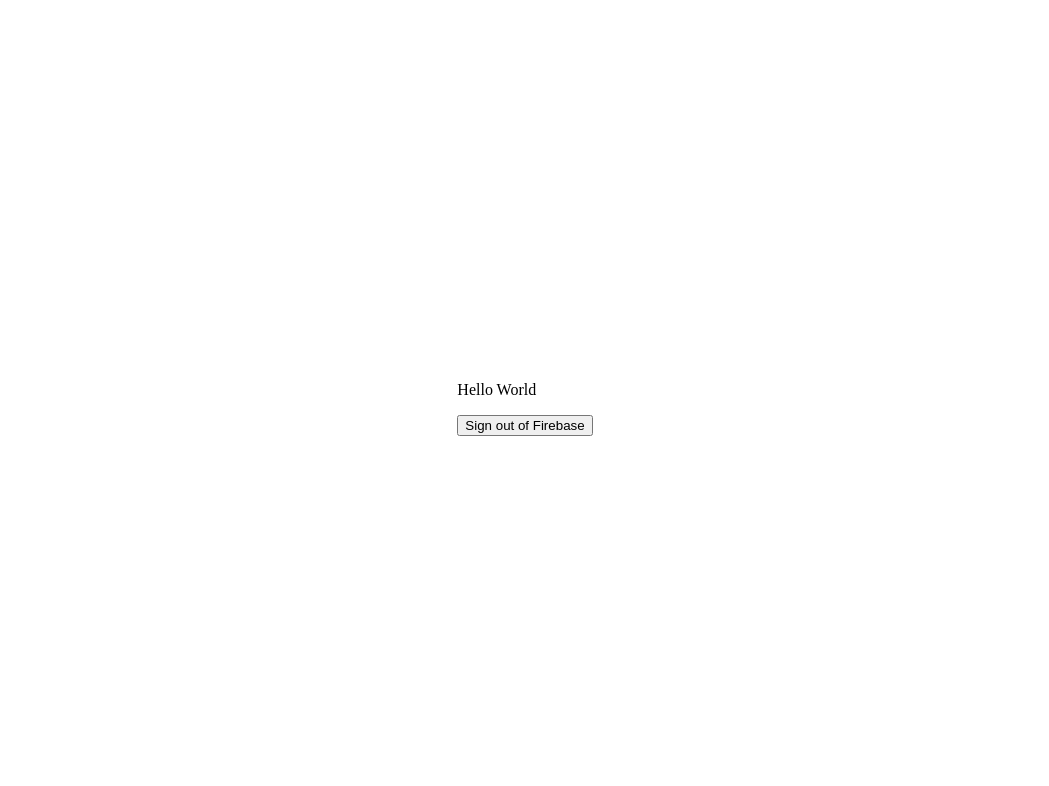
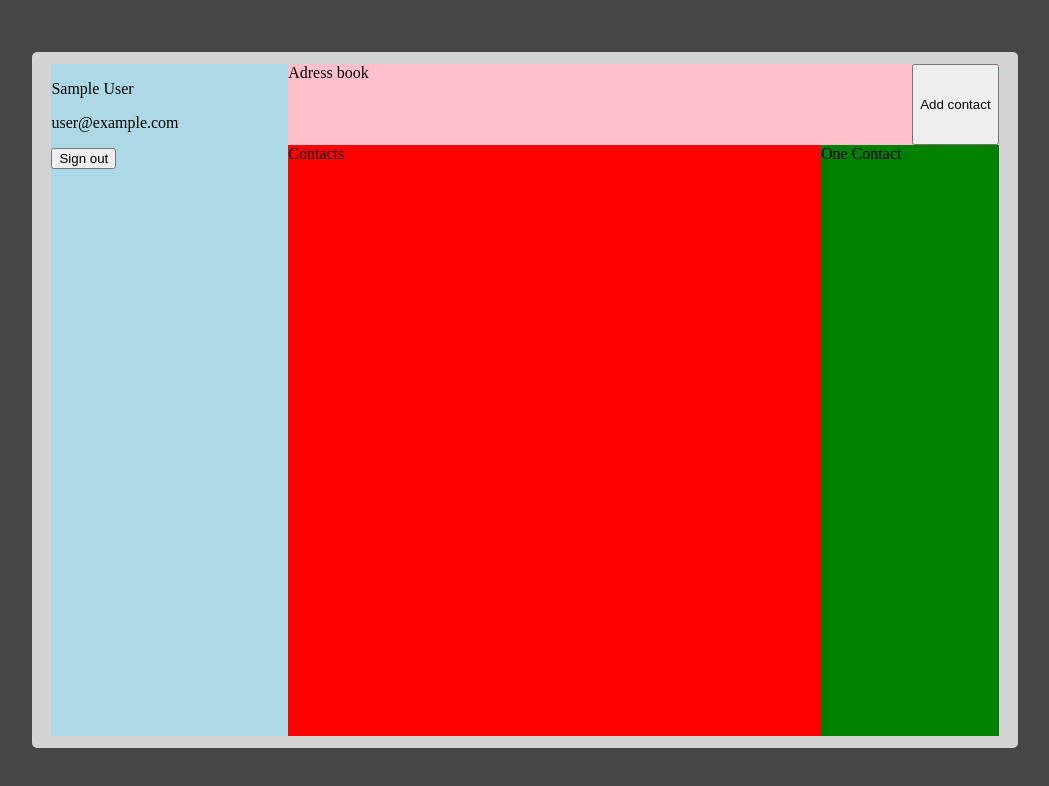
Before and after one commit to ReneOlsak/employee-management-system, a React (Vite) app: page / in a window 1280 px wide. Shown: the top 786 px of the page, without its empty margins (115-1164 px from the left). Built offline with nearby package versions, Linux system fonts and the light colour scheme; no server answers; sample sign-in values are in the browser's storage.

Commit message:
Adding contact and basic structure added

```diff
--- a/src/App.css
+++ b/src/App.css
@@ -177,4 +177,78 @@ button:focus {
     width: 100%;
     height: 100%;
   }
+}
+body {
+  background-color: rgb(70, 70, 70);
+}
+
+.homepage-container {
+  display: flex;
+  width: 74vw;
+  height: 84vh;
+  justify-content: center;
+  align-items: center;
+  background-color: lightgrey;
+  border-radius: 5px;
+  padding: 1.5vh 1.5vw;
+}
+
+.homepage-left-part {
+  width: 25%;
+  height: 100%;
+  background-color: lightblue;
+}
+
+.homepage-middle-and-right-part {
+  display: flex;
+  flex-direction: column;
+  width: 75%;
+  height: 100%;
+}
+
+.middle-right-header {
+  display: flex;
+  align-items: top;
+  height: 12%;
+  justify-content: space-between;
+  background-color: pink;
+}
+
+.all-contacts {
+  display: flex;
+  justify-content: space-between;
+  height: 88%;
+}
+
+.homepage-middle-part {
+  background-color: red;
+  width: 75%;
+}
+
+.homepage-right-part {
+  background-color: green;
+  width: 25%;
+}
+
+.contact-form-container {
+  display: flex;
+  flex-direction: column;
+  color: red;
+}
+
+.contact-input::-moz-placeholder {
+  color: red;
+}
+
+.contact-input:-ms-input-placeholder {
+  color: red;
+}
+
+.contact-input::placeholder {
+  color: red;
+}
+
+.added-contact {
+  margin-bottom: 20px;
+  background-color: grey;
 }/*# sourceMappingURL=App.css.map */
--- a/src/App.scss
+++ b/src/App.scss
@@ -199,3 +199,74 @@ button:focus {
     height: 100%;
   }
 }
+
+
+// HOMEPAGE
+
+body {
+  background-color: rgb(70, 70, 70);
+}
+
+.homepage-container {
+  display: flex;
+  width: 74vw;
+  height: 84vh;
+  justify-content: center;
+  align-items: center;
+  background-color: lightgrey;
+  border-radius: 5px;
+  padding: 1.5vh 1.5vw;
+}
+
+.homepage-left-part {
+  width: 25%;
+  height: 100%;
+  background-color: lightblue;
+}
+
+.homepage-middle-and-right-part {
+  display: flex;
+  flex-direction: column;
+  width: 75%;
+  height: 100%;
+}
+
+.middle-right-header {
+  display: flex;
+  align-items: top;
+  height: 12%;
+  justify-content: space-between;
+  background-color: pink
+}
+
+.all-contacts {
+  display: flex;
+  justify-content: space-between;
+  height: 88%;
+}
+
+.homepage-middle-part {
+  background-color: red;
+  width: 75%;
+}
+
+.homepage-right-part {
+  background-color: green;
+  width: 25%;
+}
+
+
+.contact-form-container {
+  display: flex;
+  flex-direction: column;
+  color: red;
+}
+
+.contact-input::placeholder {
+  color: red
+}
+
+.added-contact {
+  margin-bottom: 20px;
+  background-color: grey;
+}
--- a/src/App.tsx
+++ b/src/App.tsx
@@ -5,6 +5,7 @@ import LoginPage from "./pages/Login";
 import { initializeApp } from "firebase/app";
 import { config } from "./config/config";
 import AuthRoute from "./components/AuthRoute";
+import ContactForm from "./pages/ContactForm";
 
 initializeApp(config.firebaseConfig);
 
@@ -24,6 +25,7 @@ const App: React.FunctionComponent<AppProps> = (props) => {
             }
           />
           <Route path="/login" element={<LoginPage />} />
+          <Route path="/contact-form" element={<ContactForm />} />
         </Routes>
       </BrowserRouter>
     </div>
--- /dev/null
+++ b/src/components/AddContact.tsx
@@ -0,0 +1,21 @@
+import React from "react";
+import { IndexRouteObject } from "react-router-dom";
+import { IUserData } from "../pages/ContactForm";
+
+interface ContactProps {
+  data: IUserData;
+  deleteContact(contactToDelete: string): void;
+}
+const AddContact = ({ data, deleteContact }: ContactProps) => {
+  return (
+    <section className="added-contact" >
+      <div>{data.name}</div>
+      <div>{data.job}</div>
+      <div>{data.number}</div>
+      <div>{data.email}</div>
+      <button onClick={() => {deleteContact(data.name)}}>x</button>
+    </section>
+  );
+};
+
+export default AddContact;
--- /dev/null
+++ b/src/pages/ContactForm.tsx
@@ -0,0 +1,94 @@
+import React, { ChangeEvent, useState } from "react";
+import { useNavigate } from "react-router-dom";
+import AddContact from "../components/AddContact";
+
+export interface IUserData {
+  name: string;
+  job: string;
+  number: string;
+  email: string;
+}
+
+const ContactForm = () => {
+  const navigate = useNavigate();
+  const [name, setName] = useState<string>("");
+  const [job, setJob] = useState<string>("");
+  const [number, setNumber] = useState<string>("");
+  const [email, setEmail] = useState<string>("");
+  const [contact, setContact] = useState<IUserData[]>([]);
+
+  const handleChange = (event: ChangeEvent<HTMLInputElement>) => {
+    if (event.target.name === "name") {
+      setName(event.target.value);
+    } else if (event.target.name === "job") {
+      setJob(event.target.value);
+    } else if (event.target.name === "number") {
+      setNumber(event.target.value);
+    } else if (event.target.name === "email") {
+      setEmail(event.target.value);
+    }
+  };
+
+  const addContact = (e: React.FormEvent<HTMLButtonElement>): void => {
+    e.preventDefault();
+    const newContact = { name: name, job: job, number: number, email: email };
+    setContact([...contact, newContact]);
+    console.log(contact);
+  };
+
+  const deleteContact = (contactToDelete: string): void => {
+    setContact(
+      contact.filter((contact) => {
+        return contact.name !== contactToDelete;
+      })
+    );
+  };
+
+  return (
+    <form className="contact-form-container">
+      <div>ContactForm</div>
+      <input
+        onChange={handleChange}
+        className="contact-input"
+        type="text"
+        name="name"
+        placeholder="name"
+      />
+      <input
+        onChange={handleChange}
+        className="contact-input"
+        type="text"
+        name="job"
+        placeholder="job"
+      />
+      <input
+        onChange={handleChange}
+        className="contact-input"
+        type="text"
+        name="number"
+        placeholder="phone number"
+      />
+      <input
+        onChange={handleChange}
+        className="contact-input"
+        type="email"
+        name="email"
+        placeholder="email"
+      />
+      <select name="gender" id="gender">
+        <option value="male">Male</option>
+        <option value="female">Female</option>
+      </select>
+      <button onClick={addContact}>Submit</button>
+      <div>
+        {contact.map((name: IUserData, key: number) => {
+          return (
+            <AddContact deleteContact={deleteContact} data={name} key={key} />
+          );
+        })}
+      </div>
+    </form>
+  );
+};
+
+export default ContactForm;
--- a/src/pages/HomePage.tsx
+++ b/src/pages/HomePage.tsx
@@ -1,18 +1,40 @@
-import React from 'react'
-import { getAuth, signOut } from 'firebase/auth'
+import React from "react";
+import { getAuth, signOut } from "firebase/auth";
+import { useNavigate } from "react-router-dom";
 
 export interface HomePageProps {}
 
 const HomePage: React.FunctionComponent<HomePageProps> = (props) => {
   const auth = getAuth();
+  const userName = auth.currentUser?.displayName;
+  const email = auth.currentUser?.email;
+  const navigate = useNavigate();
+
+  const addContactList = () => {
+    navigate("/contact-form")
+  }
 
   return (
-    <div>
-      <p>Hello World</p>
-      <button onClick={() => signOut(auth) }>Sign out of Firebase</button>
-    </div>
-  )
-}
+    <main className="homepage-container">
+      <section className="homepage-left-part">
+        <p>{userName}</p>
+        <p>{email}</p>
+        <button className="signout-button" onClick={() => signOut(auth)}>
+          Sign out
+        </button>
+      </section>
+      <section className="homepage-middle-and-right-part">
+        <div className="middle-right-header">
+          <header className="header-title">Adress book</header>
+          <button onClick={addContactList} className="add-contact-button">Add contact</button>
+        </div>
+        <div className="all-contacts">
+          <div className="homepage-middle-part">Contacts</div>
+          <div className="homepage-right-part">One Contact</div>
+        </div>
+      </section>
+    </main>
+  );
+};
 
-
-export default HomePage
+export default HomePage;
```
Also changed, not shown: 1 other file (tests, documents, lock files or other folders).
